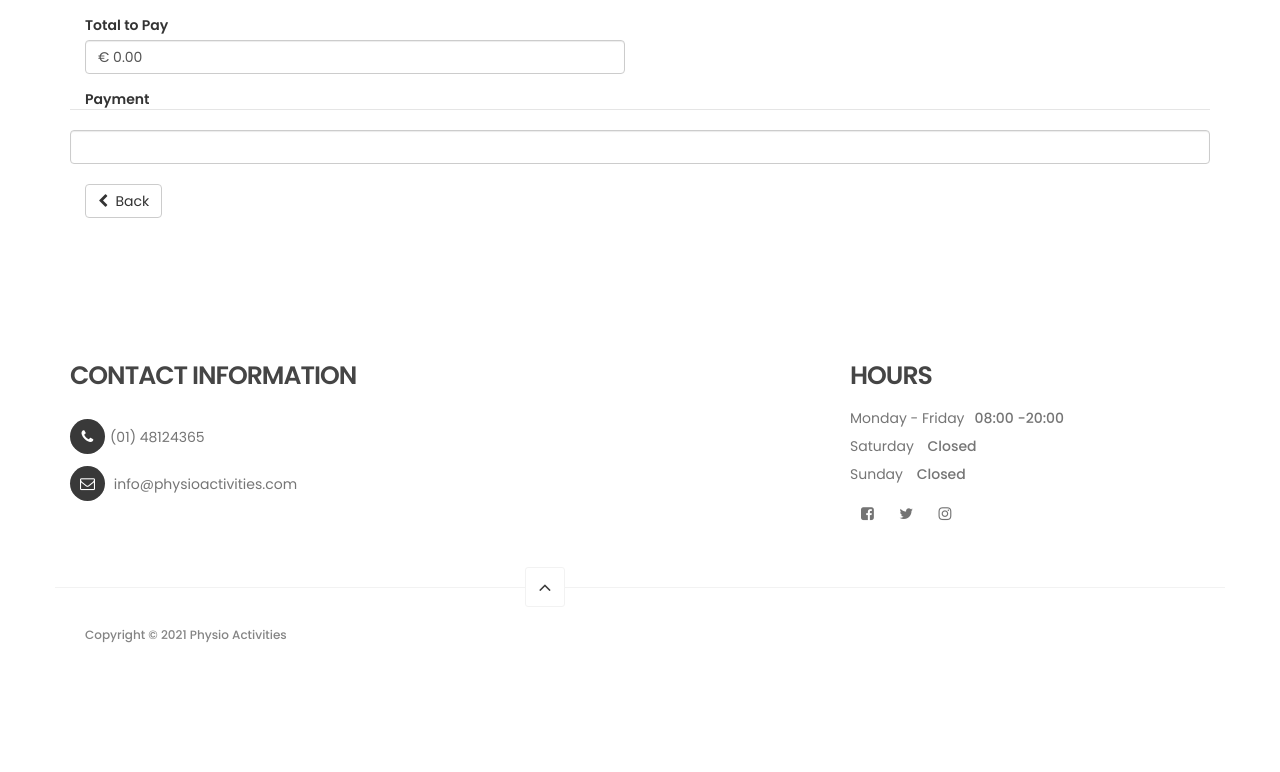
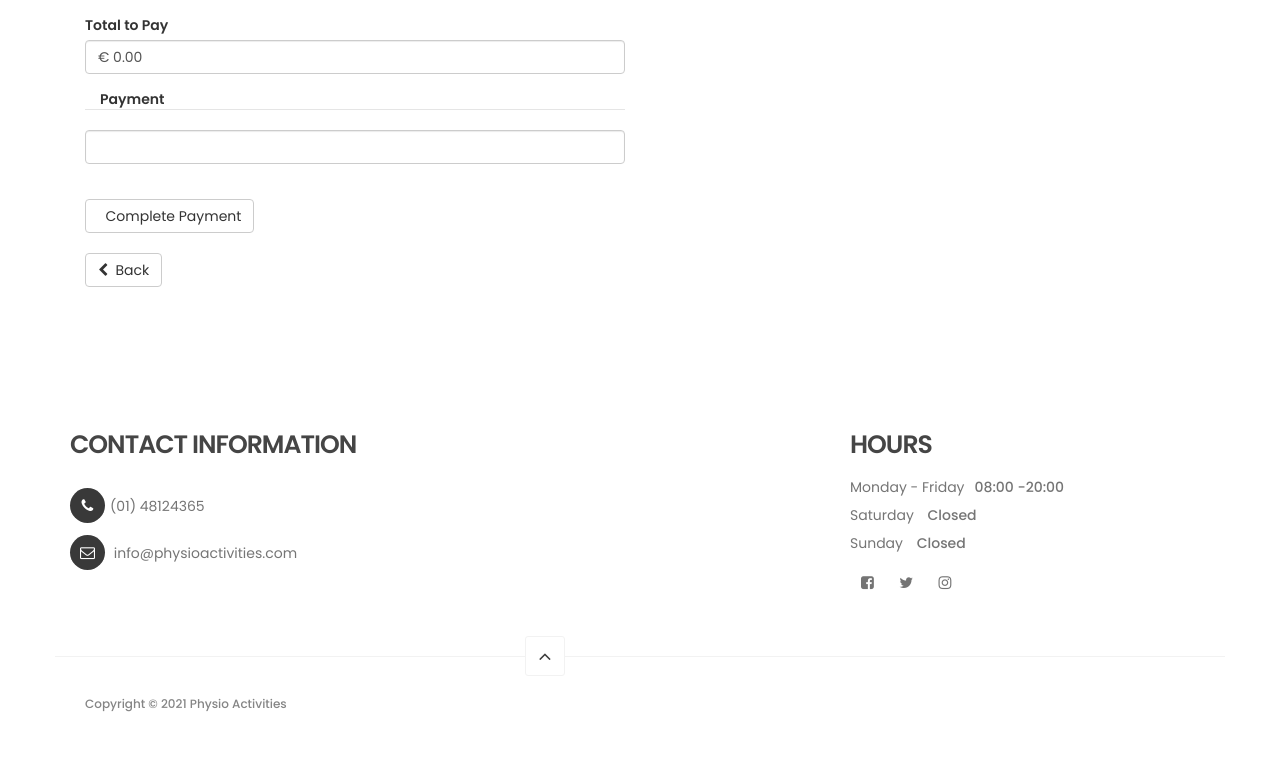
Before and after one commit to Doc-Le/PhysioActivities, a Django app: page /bookings/ in a window 1280 px wide. Shown: the part 472-1244 px from the top of the page. Before the commit the page ends 1115 px from the top, so only its background shows below. Run offline with Django 4.2, Linux system fonts and the light colour scheme; a user stored in the database is signed in; data comes from the database, SQL or seed files in the repository; data that the repository does not hold is empty; some libraries are stand-ins or nearby versions.

Commit message:
added complete payment btn

```diff
--- a/bookings/templates/bookings/bookings.html
+++ b/bookings/templates/bookings/bookings.html
@@ -57,6 +57,8 @@
           </div>
         </div>
       </div>
+      <div class="col-md-6 col-sm-6">
+        <div class="form-group">
       <fieldset class="px-3">
           <legend class="fieldset-label small text-black px-2 w-auto">Payment</legend>
           <!-- A Stripe card element will go here -->
@@ -65,6 +67,19 @@
           <!-- Used to display form errors -->
           <div class="mb-3 text-danger" id="card-errors" role="alert"></div>
       </fieldset>
+    </div>
+  </div>
+  <div class="row">
+    <div class="col-md-12">
+      <div class="wizard-buttons wow fadeInUp" data-wow-delay="0.8s">
+        <div class="col-md-6 col-sm-6">
+          <a href="../" role="button" class="btn btn-default btn-back">
+            <i></i>&nbsp;&nbsp;Complete Payment
+          </a>
+        </div>
+      </div>
+    </div>
+  </div>
     <div class="row">
       <div class="col-md-12">
         <div class="wizard-buttons wow fadeInUp" data-wow-delay="0.8s">
```
